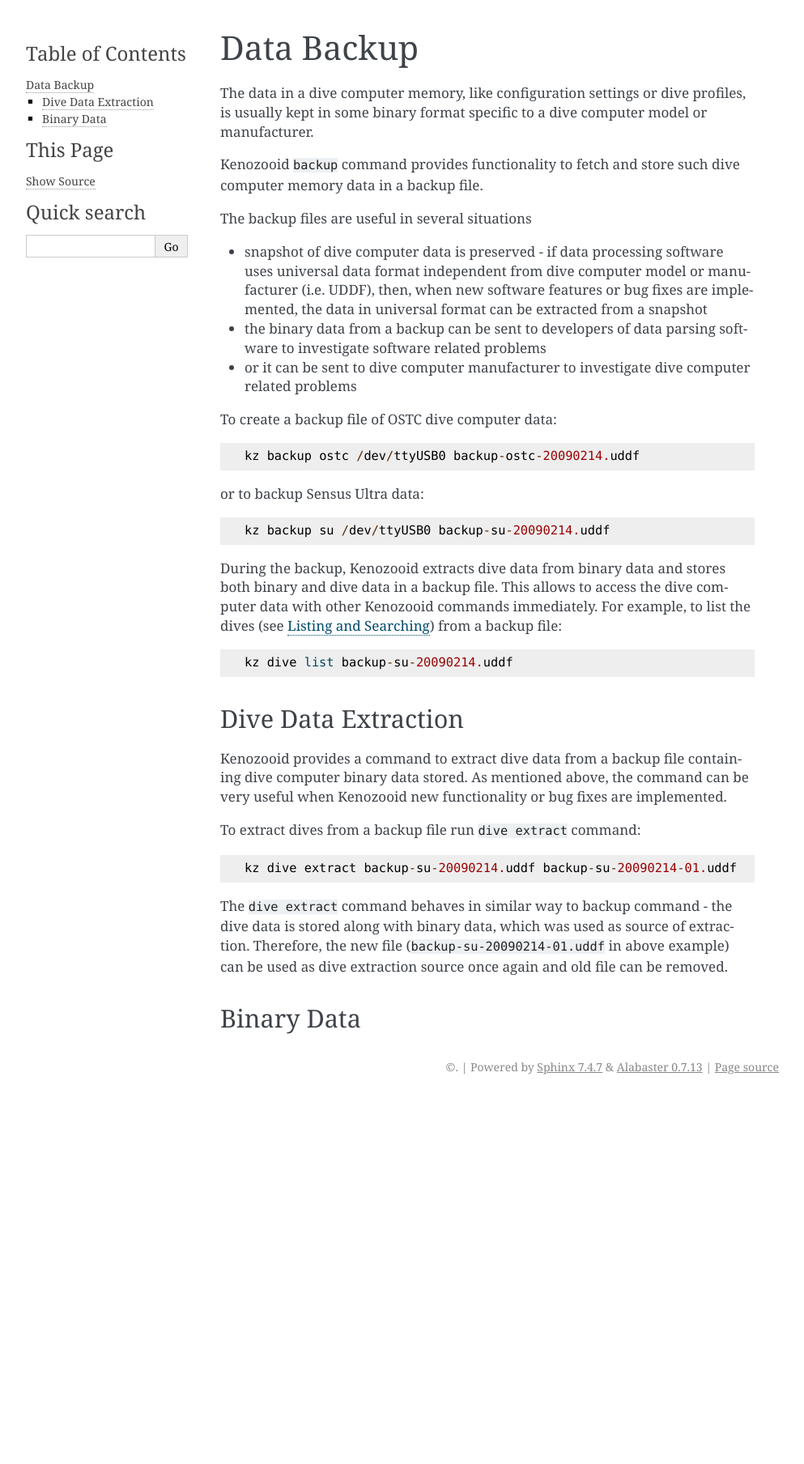
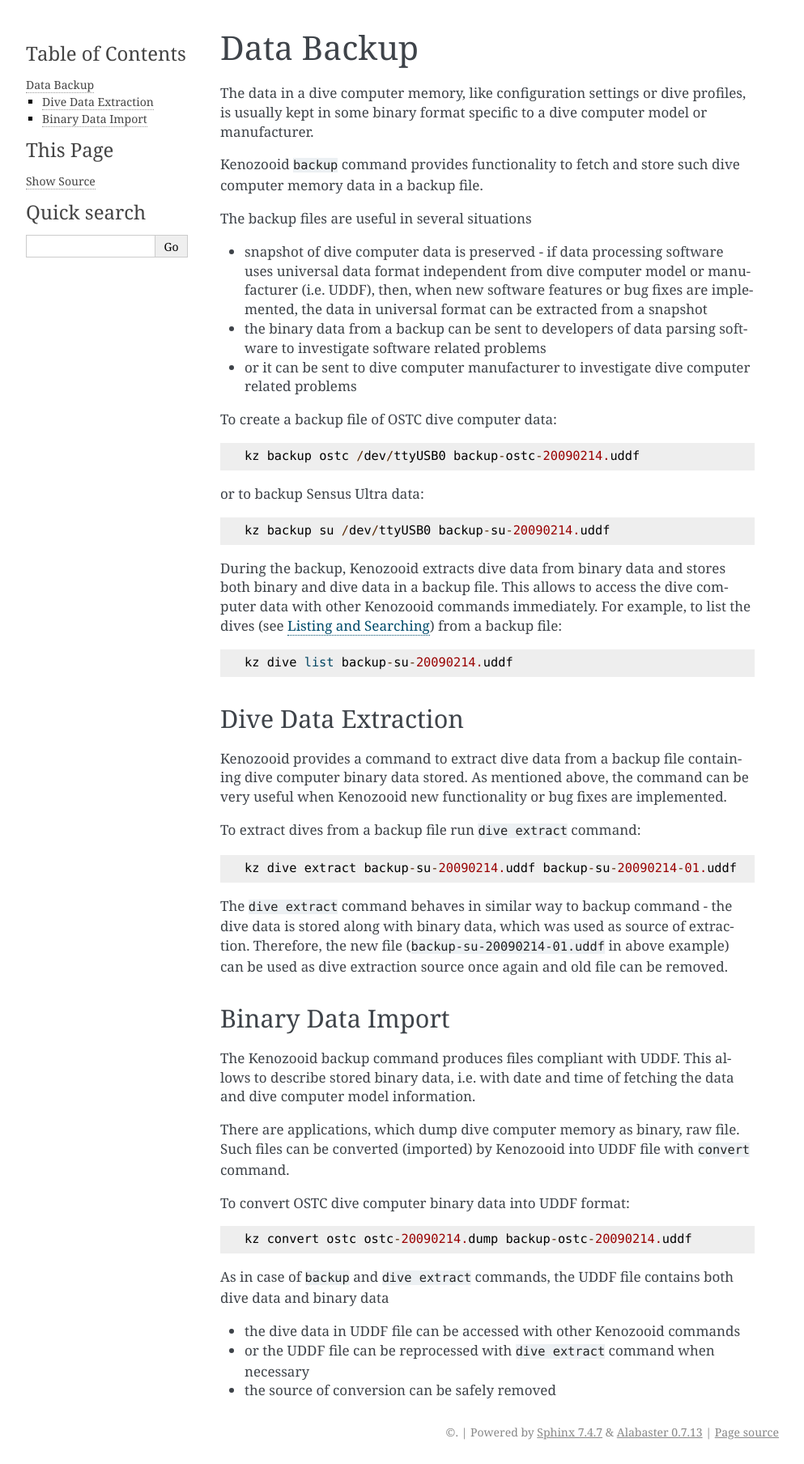
Before and after one commit to gitGNU/gnu_kenozooid, a Sphinx documentation site: the page built from doc/user/backup.rst, in a window 1280 px wide. Shown: the whole page at 81% size, without its empty margins (148-1141 px from the left). Built offline with Sphinx 7.4.7, drawn with Linux system fonts in a browser that asks for light colours; before the commit the page ends 1357 px from its top, so only the background shows below that.

Commit message:
- described kenozooid binary data conversion command in user manual

```diff
--- a/doc/user/backup.rst
+++ b/doc/user/backup.rst
@@ -53,7 +53,26 @@
 above example) can be used as dive extraction source once again and old
 file can be removed.
 
-Binary Data
-^^^^^^^^^^^
+Binary Data Import
+^^^^^^^^^^^^^^^^^^
+The Kenozooid backup command produces files compliant with UDDF. This
+allows to describe stored binary data, i.e. with date and time of fetching
+the data and dive computer model information.
+
+There are applications, which dump dive computer memory as binary, raw
+file. Such files can be converted (imported) by Kenozooid into UDDF file
+with ``convert`` command.
+
+To convert OSTC dive computer binary data into UDDF format::
+
+    kz convert ostc ostc-20090214.dump backup-ostc-20090214.uddf
+
+As in case of ``backup`` and ``dive extract`` commands, the UDDF file
+contains both dive data and binary data
+
+- the dive data in UDDF file can be accessed with other Kenozooid commands
+- or the UDDF file can be reprocessed with ``dive extract`` command when
+  necessary
+- the source of conversion can be safely removed
 
 .. vim: sw=4:et:ai
```
